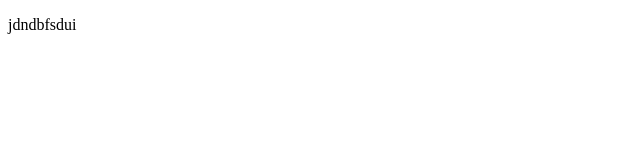
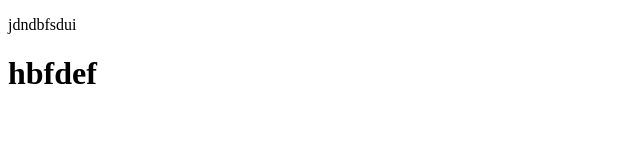
Before and after one commit to AnandUtpal/anand, a plain HTML site: page index.html in a window 1280 px wide. Shown: the whole page, without its empty margins (0-640 px from the left). Drawn offline with Linux system fonts and the light colour scheme.

Commit message:
add new feature1

```diff
--- a/index.html
+++ b/index.html
@@ -7,6 +7,7 @@
 </head>
 <body>
     <p>jdndbfsdui</p>
+    <h1>hbfdef</h1>
 
 </body>
 </html>
```
